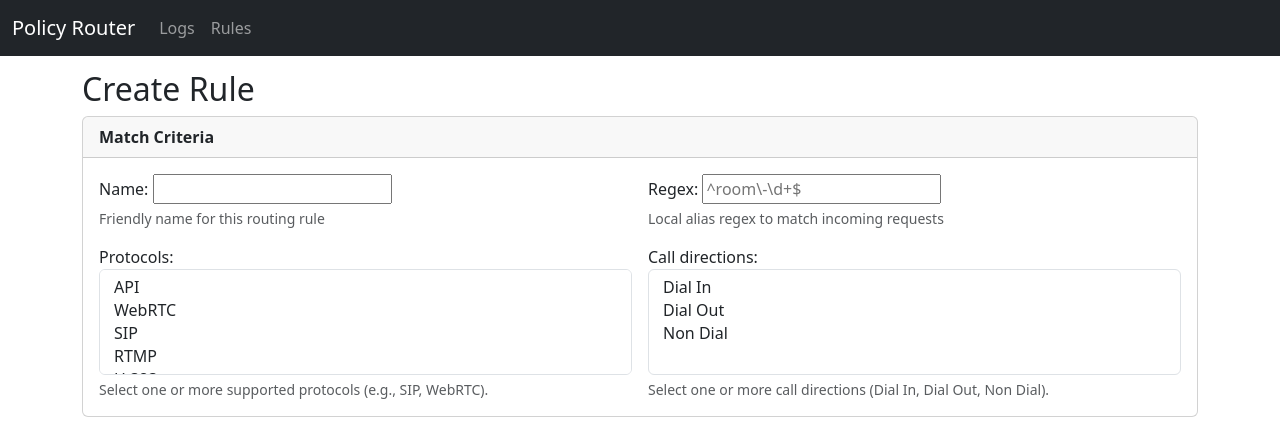
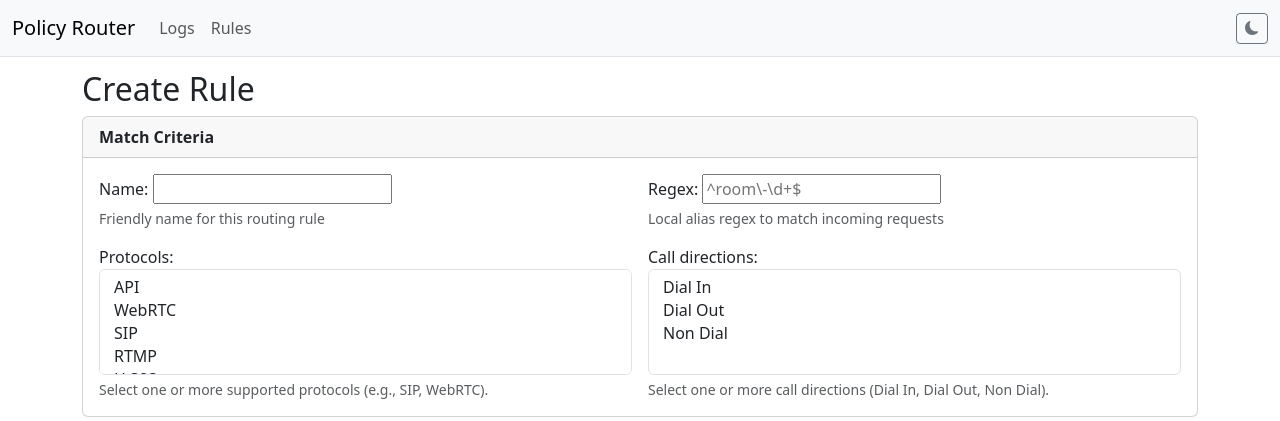
Before and after one commit to lorist/pexip_policy_router, a Django app: page /rules/create/ in a window 1280 px wide. Shown: the top 421 px of the page. Run offline with Django 5.2, Linux system fonts and the light colour scheme; some libraries are stand-ins or nearby versions.

Commit message:
Add support for light/dark

```diff
--- a/policy_router/templates/policy_router/base.html
+++ b/policy_router/templates/policy_router/base.html
@@ -10,6 +10,7 @@
   <!-- CodeMirror 6 (JSON mode + theme) -->
   <link rel="stylesheet" href="https://cdn.jsdelivr.net/npm/codemirror@5.65.17/lib/codemirror.min.css">
   <link rel="stylesheet" href="https://cdn.jsdelivr.net/npm/codemirror@5.65.17/theme/eclipse.min.css">
+  <link rel="stylesheet" href="https://cdn.jsdelivr.net/npm/codemirror@5.65.17/theme/dracula.min.css">
   <script src="https://cdn.jsdelivr.net/npm/codemirror@5.65.17/lib/codemirror.min.js"></script>
   <script src="https://cdn.jsdelivr.net/npm/codemirror@5.65.17/mode/javascript/javascript.min.js"></script>
 
@@ -33,15 +34,44 @@
     .json-viewer .number { color: #b5cea8; }
     .json-viewer .boolean { color: #569cd6; }
     .json-viewer .null { color: #dcdcaa; }
+    /* Theme-aware styling for JSON textareas */
+    textarea#id_override_service_response,
+    textarea#id_override_participant_response {
+      font-family: monospace;
+      background-color: var(--bs-body-bg);
+      color: var(--bs-body-color);
+      border: 1px solid var(--bs-border-color);
+      padding: 0.5rem;
+      border-radius: 0.25rem;
+      width: 100%;
+      transition: background-color 0.3s, color 0.3s;
+    }
+
+    /* Light/Dark modes */
+    :root[data-bs-theme="dark"] textarea#id_override_service_response,
+    :root[data-bs-theme="dark"] textarea#id_override_participant_response {
+      background-color: #1e1e1e;
+      color: #f8f9fa;
+      border-color: #444;
+    }
+
+    :root[data-bs-theme="light"] .json-viewer {
+      background: #f8f9fa;
+      color: #212529;
+    }
+    :root[data-bs-theme="dark"] .json-viewer {
+      background: #1e1e1e;
+      color: #d4d4d4;
+    }
   </style>
 </head>
 <body>
   <!-- Navbar -->
-  <nav class="navbar navbar-expand-lg navbar-dark bg-dark fixed-top">
+  <nav class="navbar navbar-expand-lg bg-body-tertiary fixed-top border-bottom">
     <div class="container-fluid">
       <a class="navbar-brand" href="{% url 'policy_router:log_list' %}">Policy Router</a>
       <div class="collapse navbar-collapse">
-        <ul class="navbar-nav me-auto">
+        <ul class="navbar-nav me-auto mb-2 mb-lg-0">
           <li class="nav-item">
             <a class="nav-link" href="{% url 'policy_router:log_list' %}">Logs</a>
           </li>
@@ -50,8 +80,14 @@
           </li>
         </ul>
       </div>
+
+      <!-- 🌗 Theme toggle button -->
+      <button id="theme-toggle" class="btn btn-outline-secondary btn-sm" title="Toggle light/dark mode">
+        <i id="theme-icon" class="bi bi-moon-fill"></i>
+      </button>
     </div>
   </nav>
+
 
   <div class="container">
     {% block content %}{% endblock %}
@@ -59,5 +95,24 @@
 
   <!-- Bootstrap JS -->
   <script src="https://cdn.jsdelivr.net/npm/bootstrap@5.3.3/dist/js/bootstrap.bundle.min.js"></script>
+  <script>
+  document.addEventListener("DOMContentLoaded", function() {
+    const toggleButton = document.getElementById("theme-toggle");
+    const icon = document.getElementById("theme-icon");
+    const storedTheme = localStorage.getItem("theme") || "light";
+
+    document.documentElement.setAttribute("data-bs-theme", storedTheme);
+    icon.className = storedTheme === "dark" ? "bi bi-sun-fill" : "bi bi-moon-fill";
+
+    toggleButton.addEventListener("click", function() {
+      const currentTheme = document.documentElement.getAttribute("data-bs-theme");
+      const newTheme = currentTheme === "light" ? "dark" : "light";
+      document.documentElement.setAttribute("data-bs-theme", newTheme);
+      icon.className = newTheme === "dark" ? "bi bi-sun-fill" : "bi bi-moon-fill";
+      localStorage.setItem("theme", newTheme);
+    });
+  });
+  </script>
+
 </body>
 </html>
--- a/policy_router/templates/policy_router/rule_form.html
+++ b/policy_router/templates/policy_router/rule_form.html
@@ -161,9 +161,9 @@
   </div>
 </form>
 
-
 <script>
 document.addEventListener("DOMContentLoaded", function() {
+  // === Elements ===
   const serviceToggle = document.querySelector("[name=always_continue_service]");
   const serviceContainer = document.getElementById("service-override-container");
   const serviceInput = document.getElementById("id_override_service_response");
@@ -180,26 +180,22 @@ document.addEventListener("DOMContentLoaded", function() {
   participantError.className = "invalid-feedback";
   participantInput.insertAdjacentElement("afterend", participantError);
 
-  // -------------------------------
-  // Utility: Auto-resize textarea height
-  // -------------------------------
+  // === Detect current theme (from base.html toggle) ===
+  function getTheme() {
+    return document.documentElement.getAttribute("data-bs-theme") === "dark" ? "dracula" : "eclipse";
+  }
+
+  // === Auto-resize ===
   function autoResize(textarea) {
     textarea.style.height = "auto";
     textarea.style.height = textarea.scrollHeight + "px";
   }
+  [serviceInput, participantInput].forEach(el => {
+    el.addEventListener("input", () => autoResize(el));
+    autoResize(el);
+  });
 
-  function enableAutoResize(input) {
-    input.addEventListener("input", () => autoResize(input));
-    // Initial adjustment
-    autoResize(input);
-  }
-
-  enableAutoResize(serviceInput);
-  enableAutoResize(participantInput);
-
-  // -------------------------------
-  // Pretty-print JSON on load
-  // -------------------------------
+  // === Pretty Print JSON on load ===
   function prettyPrintOnLoad(input) {
     if (!input || !input.value.trim()) return;
     try {
@@ -211,9 +207,7 @@ document.addEventListener("DOMContentLoaded", function() {
   prettyPrintOnLoad(serviceInput);
   prettyPrintOnLoad(participantInput);
 
-  // -------------------------------
-  // Toggle visibility and defaults
-  // -------------------------------
+  // === Toggle + Default Handling ===
   function toggleVisibility(toggle, container, input) {
     if (toggle.checked) {
       container.style.display = "block";
@@ -227,10 +221,14 @@ document.addEventListener("DOMContentLoaded", function() {
       input.classList.remove("is-invalid", "is-valid");
     }
   }
+  [[serviceToggle, serviceContainer, serviceInput],
+   [participantToggle, participantContainer, participantInput]
+  ].forEach(([toggle, container, input]) => {
+    toggle.addEventListener("change", () => toggleVisibility(toggle, container, input));
+    toggleVisibility(toggle, container, input);
+  });
 
-  // -------------------------------
-  // JSON Validation (for inline textareas)
-  // -------------------------------
+  // === Inline JSON Validation ===
   function validateJSON(input, errorDiv) {
     const val = input.value.trim();
     if (!val) {
@@ -252,89 +250,67 @@ document.addEventListener("DOMContentLoaded", function() {
     }
   }
 
-  // Add live validation and resizing to textareas
-  serviceInput.addEventListener("input", () => {
-    validateJSON(serviceInput, serviceError);
-    autoResize(serviceInput);
-  });
-  participantInput.addEventListener("input", () => {
-    validateJSON(participantInput, participantError);
-    autoResize(participantInput);
-  });
-
-  // -------------------------------
-  // Initialize toggle behavior
-  // -------------------------------
-  serviceToggle.addEventListener("change", () =>
-    toggleVisibility(serviceToggle, serviceContainer, serviceInput)
-  );
-  participantToggle.addEventListener("change", () =>
-    toggleVisibility(participantToggle, participantContainer, participantInput)
+  [[serviceInput, serviceError],
+   [participantInput, participantError]
+  ].forEach(([input, err]) =>
+    input.addEventListener("input", () => {
+      validateJSON(input, err);
+      autoResize(input);
+    })
   );
 
-  toggleVisibility(serviceToggle, serviceContainer, serviceInput);
-  toggleVisibility(participantToggle, participantContainer, participantInput);
-
-  // -------------------------------
-  // CodeMirror JSON Editor Modal
-  // -------------------------------
-  let activeTextarea = null;
+  // === CodeMirror JSON Editor Modal ===
   const modalEl = document.getElementById("jsonEditorModal");
   const modal = new bootstrap.Modal(modalEl);
   const errorDiv = document.getElementById("jsonEditorError");
   const saveBtn = document.getElementById("saveJsonEditorBtn");
+  const editorTextarea = document.getElementById("jsonEditorTextarea");
 
   let cm = null;
-
-  function getPreferredTheme() {
-    const darkMode = window.matchMedia("(prefers-color-scheme: dark)").matches;
-    return darkMode ? "dracula" : "eclipse";
-  }
+  let activeTextarea = null;
 
   function checkEditorJSON() {
     const text = cm.getValue();
     try {
       JSON.parse(text);
-      cm.getWrapperElement().style.border = "2px solid #28a745"; // green
+      cm.getWrapperElement().style.border = "2px solid #28a745";
       errorDiv.textContent = "";
       saveBtn.disabled = false;
       return true;
     } catch {
-      cm.getWrapperElement().style.border = "2px solid #dc3545"; // red
+      cm.getWrapperElement().style.border = "2px solid #dc3545";
       errorDiv.textContent = "Invalid JSON format.";
       saveBtn.disabled = true;
       return false;
     }
   }
 
-  function attachLiveValidation() {
-    cm.on("change", () => checkEditorJSON());
+  function initCodeMirror() {
+    if (cm) return cm;
+    cm = CodeMirror.fromTextArea(editorTextarea, {
+      mode: { name: "javascript", json: true },
+      lineNumbers: true,
+      tabSize: 2,
+      theme: getTheme(),
+      autoCloseBrackets: true,
+    });
+    cm.setSize("100%", "70vh");
+    cm.on("change", checkEditorJSON);
+    return cm;
   }
 
+  // Open JSON Editor Modal
   document.querySelectorAll(".open-json-editor").forEach(btn => {
     btn.addEventListener("click", () => {
       const targetId = btn.getAttribute("data-target");
       activeTextarea = document.getElementById(targetId);
 
-      if (!cm) {
-        cm = CodeMirror.fromTextArea(document.getElementById("jsonEditorTextarea"), {
-          mode: { name: "javascript", json: true },
-          lineNumbers: true,
-          tabSize: 2,
-          theme: getPreferredTheme(),
-          autoCloseBrackets: true,
-        });
-        cm.setSize("100%", "70vh");
+      initCodeMirror();
 
-        window.matchMedia("(prefers-color-scheme: dark)").addEventListener("change", e => {
-          cm.setOption("theme", e.matches ? "dracula" : "eclipse");
-        });
+      // Sync theme
+      cm.setOption("theme", getTheme());
 
-        attachLiveValidation();
-      } else {
-        cm.setOption("theme", getPreferredTheme());
-      }
-
+      // Load content
       let content = activeTextarea.value.trim();
       try {
         const parsed = JSON.parse(content);
@@ -343,13 +319,14 @@ document.addEventListener("DOMContentLoaded", function() {
       cm.setValue(content);
       errorDiv.textContent = "";
       saveBtn.disabled = false;
+
       modal.show();
       setTimeout(() => cm.refresh(), 200);
       checkEditorJSON();
     });
   });
 
-  // Save button: commit JSON back to textarea + revalidate inline
+  // Save from JSON Editor
   saveBtn.addEventListener("click", () => {
     if (!checkEditorJSON()) return;
     const formatted = JSON.stringify(JSON.parse(cm.getValue()), null, 2);
@@ -361,6 +338,12 @@ document.addEventListener("DOMContentLoaded", function() {
     autoResize(activeTextarea);
     modal.hide();
   });
+
+  // Observe theme changes from global toggle (in base.html)
+  const observer = new MutationObserver(() => {
+    if (cm) cm.setOption("theme", getTheme());
+  });
+  observer.observe(document.documentElement, { attributes: true, attributeFilter: ["data-bs-theme"] });
 
   // Prevent invalid submission
   document.querySelector("form").addEventListener("submit", e => {
@@ -375,6 +358,4 @@ document.addEventListener("DOMContentLoaded", function() {
 </script>
 
 
-
-
 {% endblock %}
```
